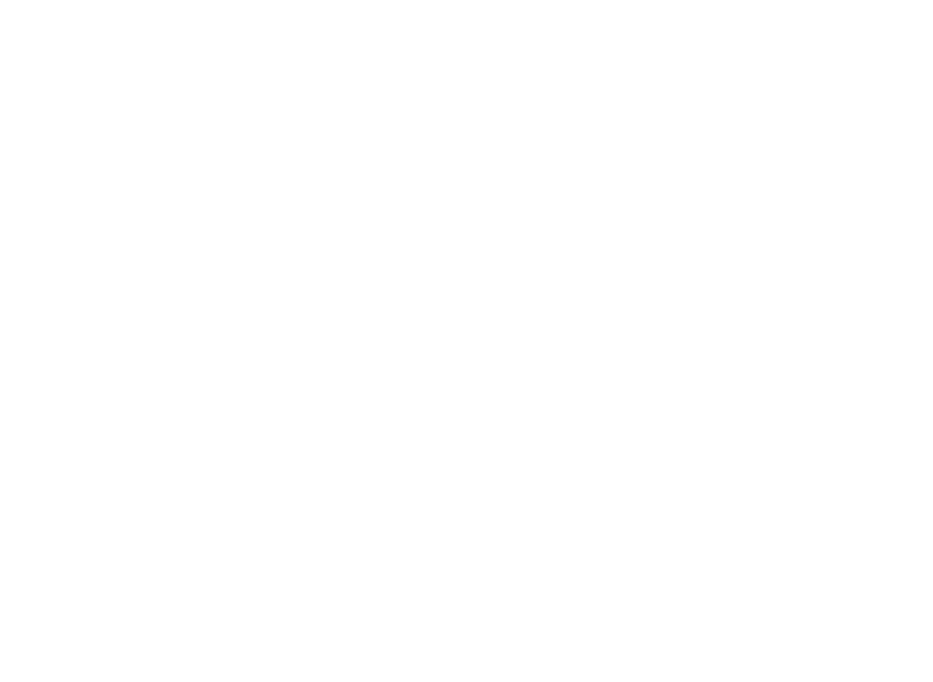
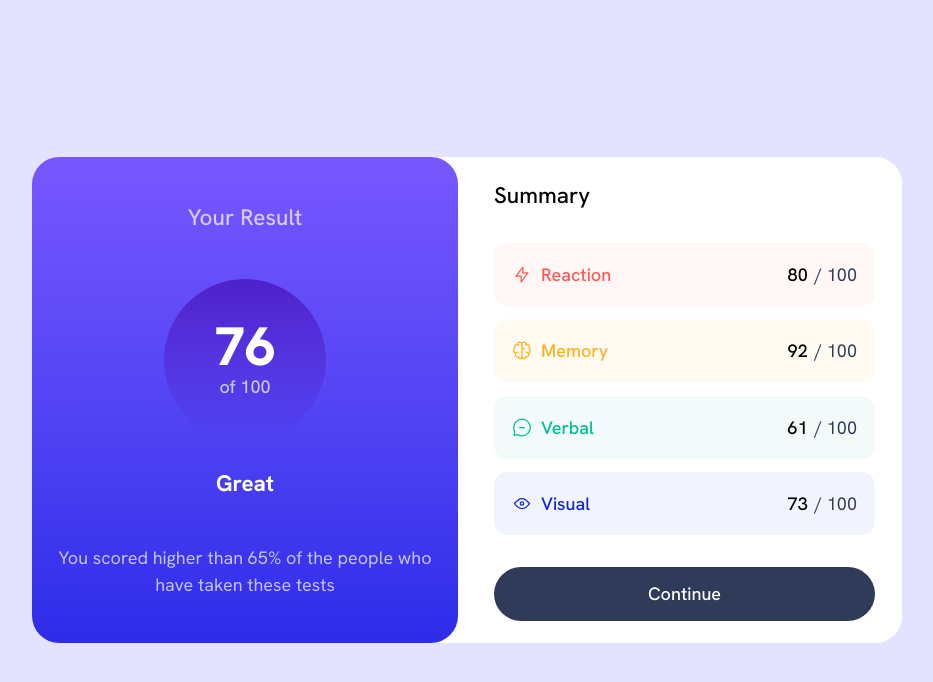
Before and after one commit to TonyFred-code/results-summary-component, a React (Vite) app: page / in a window 1280 px wide. Shown: the top 682 px of the page, without its empty margins (173-1106 px from the left). Built offline with nearby package versions, Linux system fonts and the light colour scheme.

Commit message:
feat: create results summary component
add content and styling for component

```diff
--- a/src/App.jsx
+++ b/src/App.jsx
@@ -1 +1,72 @@
-export default function App() {}
+export default function App() {
+  return (
+    <div className="min-h-screen bg-light-lavender/50 md:flex items-center justify-center">
+      <div className="flex flex-col md:flex-row bg-white gap-2 md:rounded-3xl md:max-w-11/12">
+        <section className="bg-linear-to-b from-slate-blue to-royal-blue flex flex-col items-center p-5 text-center text-white/70 rounded-b-3xl flex-1 space-y-3 md:space-y-5 md:rounded-3xl justify-evenly">
+          <h1 className="md:text-xl font-medium">Your Result</h1>
+          <div className="flex flex-col gap-4 md:gap-6">
+            <div className="flex flex-col rounded-full p-6 md:p-8 items-center justify-center bg-linear-to-b to-persian-blue from-violet-blue size-28 md:size-36">
+              <span className="text-5xl font-extrabold text-white">76</span>
+              <span className="font-medium">of 100</span>
+            </div>
+            <p className="text-white font-bold text-xl">Great</p>
+          </div>
+          <p>
+            You scored higher than 65% of the people who have taken these tests
+          </p>
+        </section>
+        <section className="space-y-4 bg-white flex-1 py-3 px-4 md:rounded-tr-3xl md:rounded-br-3xl md:py-5 md:px-6">
+          <h1 className="font-medium md:text-xl">Summary</h1>
+          <ul className="space-y-3 py-3">
+            <li className="rounded-xl p-3.5 md:p-4 justify-between flex bg-light-red/5">
+              <div className="flex gap-2">
+                <img src="/images/icon-reaction.svg" alt="" />
+                <span className="text-light-red font-medium">Reaction</span>
+              </div>
+              <div className="flex gap-1.5">
+                <span className="font-medium">80</span>
+                <span className="text-dark-gray-blue"> / 100</span>
+              </div>
+            </li>
+            <li className="rounded-xl p-3.5 md:p-4 justify-between flex  bg-orange-yellow/5">
+              <div className="flex gap-2">
+                <img src="/images/icon-memory.svg" alt="" />
+                <span className="text-orange-yellow font-medium">Memory</span>
+              </div>
+              <div className="flex gap-1.5">
+                <span className="font-medium">92 </span>
+                <span className="text-dark-gray-blue"> / 100</span>
+              </div>
+            </li>
+            <li className="rounded-xl p-3.5 md:p-4 justify-between flex  bg-green-teal/5">
+              <div className="flex gap-2">
+                <img src="/images/icon-verbal.svg" alt="" />
+                <span className="text-green-teal font-medium">Verbal</span>
+              </div>
+              <div className="flex gap-1.5">
+                <span className="font-medium">61 </span>
+                <span className="text-dark-gray-blue"> / 100</span>
+              </div>
+            </li>
+            <li className="rounded-xl p-3.5 md:p-4 justify-between flex  bg-cobalt-blue/5">
+              <div className="flex gap-2">
+                <img src="/images/icon-visual.svg" alt="" />
+                <span className="text-cobalt-blue font-medium">Visual</span>
+              </div>
+              <div className="flex gap-1.5">
+                <span className="font-medium">73 </span>
+                <span className="text-dark-gray-blue"> / 100</span>
+              </div>
+            </li>
+          </ul>
+          <button
+            type="button"
+            className="hover:bg-royal-blue rounded-full px-8 py-3 w-full text-white cursor-pointer bg-dark-gray-blue font-medium hover:border-royal-blue border-dark-gray-blue outline-dark-gray-blue hover:outline-royal-blue"
+          >
+            Continue
+          </button>
+        </section>
+      </div>
+    </div>
+  );
+}
```
